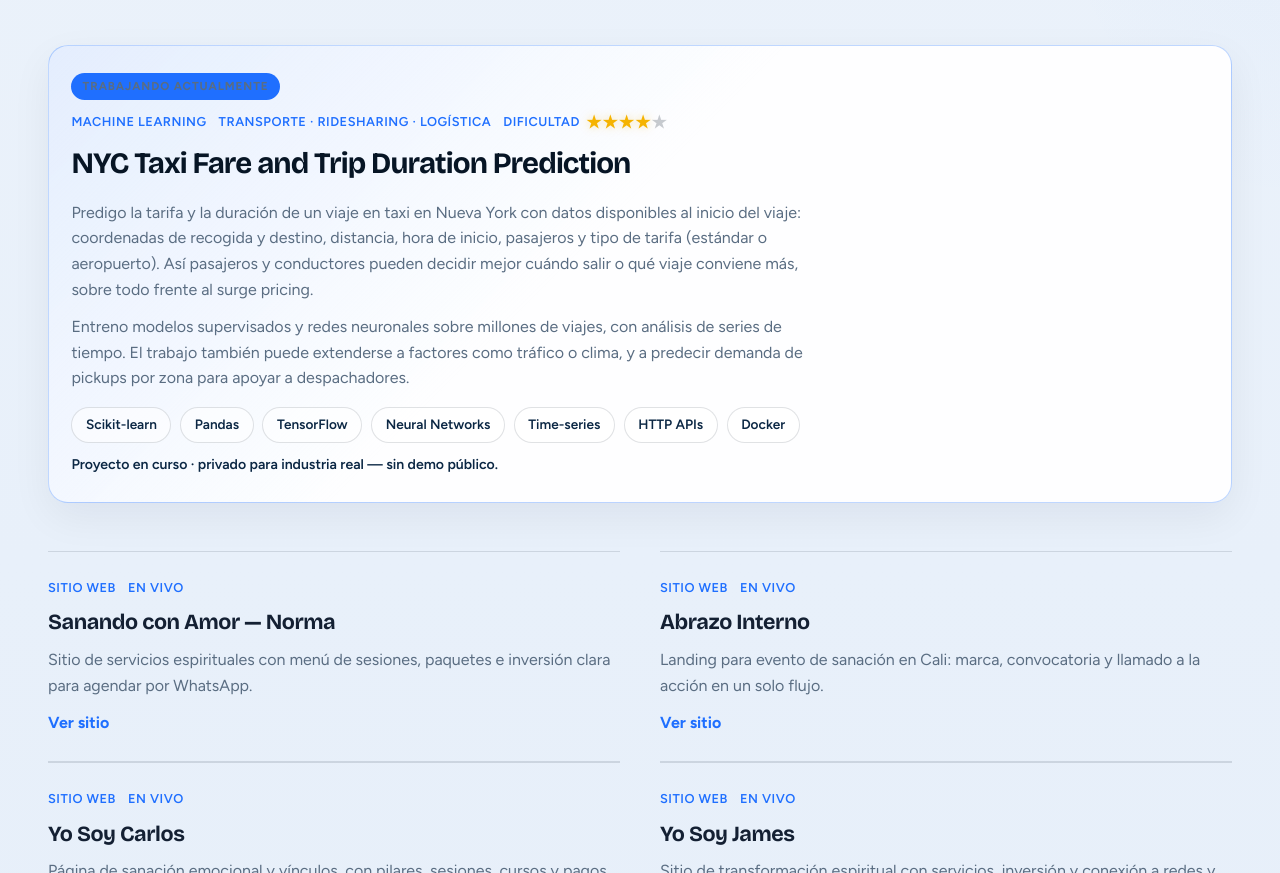
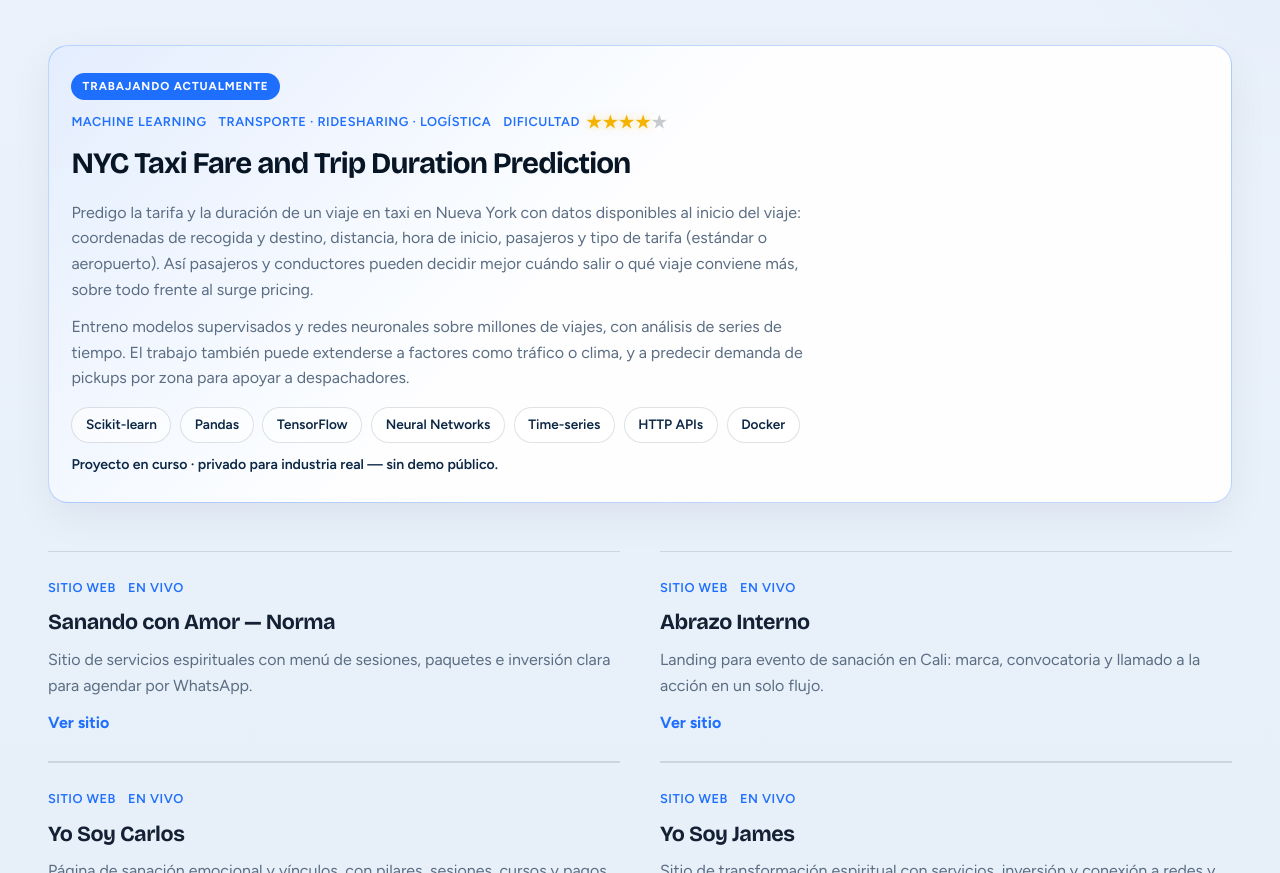
Before and after one commit to JoanOrobio77/joan-orobio-website, a plain HTML site: page site/index.html in a window 1280 px wide. Shown: the part 2572-3445 px from the top of the page. Drawn offline with nearby package versions, Linux system fonts and the light colour scheme.

Commit message:
Fix contrast on the currently-working project badge label.
Co-authored-by: Cursor <cursoragent@cursor.com>

```diff
--- a/site/styles.css
+++ b/site/styles.css
@@ -466,10 +466,14 @@ a {
   color: var(--ink);
 }
 
-.now-working > p {
+.now-working > p:not(.now-working-label):not(.project-note) {
   margin: 0 0 0.75rem;
   color: var(--muted);
   max-width: 48rem;
+}
+
+.now-working-label {
+  color: #ffffff;
 }
 
 .now-working .chips {
```
